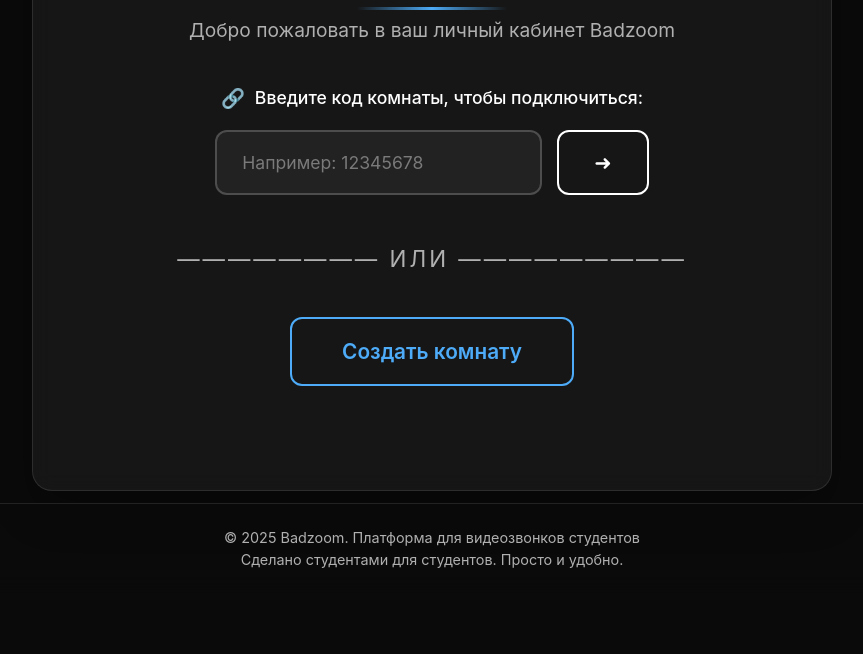
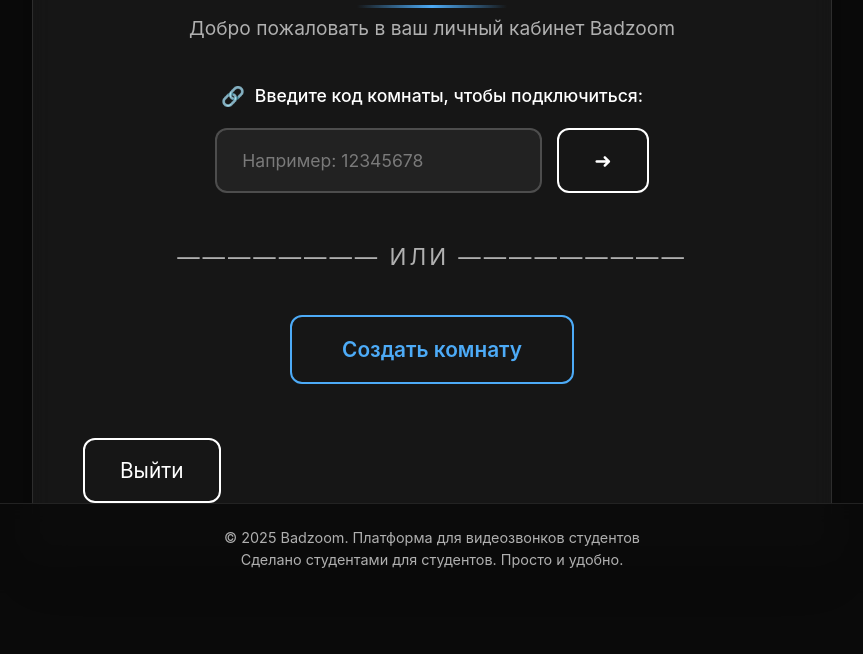
Before and after one commit to weplok/BadZoomFastApi, a FastAPI app: template auth_reg/templates/homepage.html in a window 1280 px wide. Shown: the part 207-861 px from the top of the page, without its empty margins (208-1071 px from the left). Before the commit the page ends 775 px from the top, so only its background shows below. Run offline with FastAPI, Linux system fonts and the light colour scheme; the template is opened without the code that fills it, so the values that code supplies are empty.

Commit message:
fix design

```diff
--- a/auth_reg/static/css/style.css
+++ b/auth_reg/static/css/style.css
@@ -40,7 +40,7 @@
     left: 0;
     width: 100%;
     height: 120%;
-    background-image: url('../img/planet.jpg');
+    background-image: url('../images/planet.jpg');
     background-size: cover;
     background-position: center;
     background-repeat: no-repeat;
--- a/auth_reg/templates/homepage.html
+++ b/auth_reg/templates/homepage.html
@@ -375,6 +375,11 @@
                     <a href="#" class="btn-head-user-text">Создать комнату</a>
                 </nav>
             </div>
+            <form action="/auth/logout" method="post">
+          <button type="submit" class="btn-head-text btn-logout">
+            Выйти
+          </button>
+        </form>
         </div>
     </div>
 
--- a/auth_reg/templates/homepage_admin.html
+++ b/auth_reg/templates/homepage_admin.html
@@ -375,6 +375,11 @@
                     <a class="btn-head-text" href="/auth/create_room">Cоздать комнату</a>
                 </nav>
             </div>
+            <form action="/auth/logout" method="post">
+          <button type="submit" class="btn-head-text btn-logout">
+            Выйти
+          </button>
+        </form>
         </div>
     </div>
 
```
Also changed, not shown: 1 other file.
